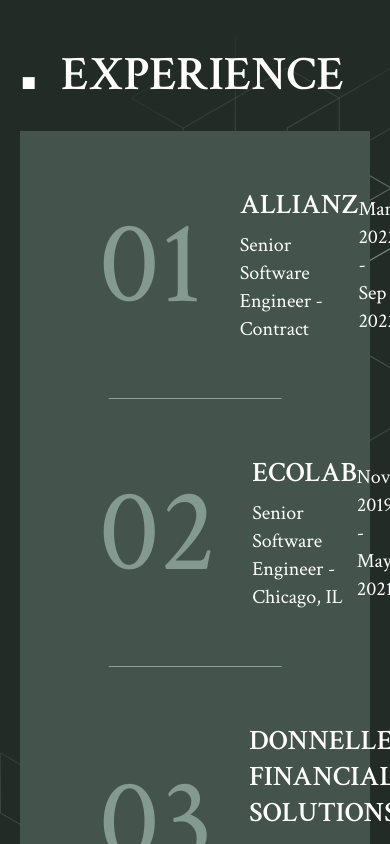
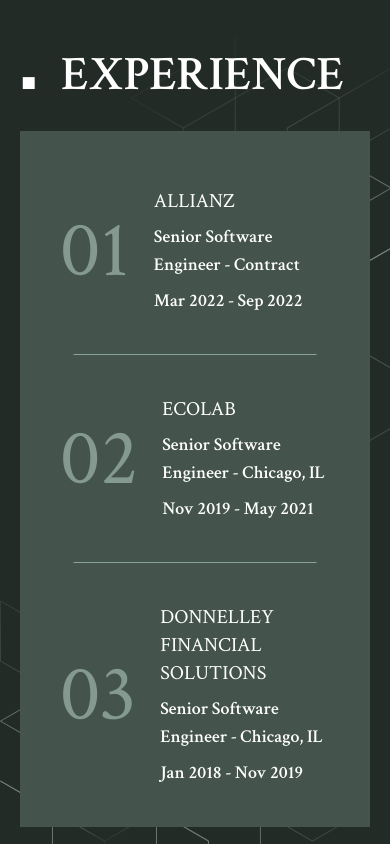
Before and after one commit to leodsan/portfolio-website, a Next.js app: page / in a window 390 px wide. Shown: the part 2360-3204 px from the top of the page. Built offline with nearby package versions, Linux system fonts and the light colour scheme.

Commit message:
create a responsive experience section

```diff
--- a/src/components/elements/InfoSection.js
+++ b/src/components/elements/InfoSection.js
@@ -49,8 +49,9 @@
             {
               "-ml-[var(--app-space)] px-[var(--app-space)]":
                 listPosition === "left",
-              "-mr-[var(--app-space)] px-[4.9375rem]": listPosition === "right",
-              "px-[4.9375rem]": listPosition === "center",
+              "-mr-[var(--app-space)] px-[4.9375rem] lg:px-12 2md:px-10":
+                listPosition === "right",
+              "px-[4.9375rem] lg:px-12 2md:px-10": listPosition === "center",
             }
           )}
         >
--- a/src/components/pages/home/Experience.js
+++ b/src/components/pages/home/Experience.js
@@ -15,15 +15,20 @@
       {items.map(({ id, title, link, date, subtitle }, index) => (
         <li
           key={id}
-          className="w-full relative [&:not(:last-child)]:mb-14 [&:not(:last-child)]:before:content-[''] [&:not(:last-child)]:before:w-[90%] [&:not(:last-child)]:before:h-[1px] [&:not(:last-child)]:before:bg-green-500 [&:not(:last-child)]:before:left-1/2 [&:not(:last-child)]:before:-translate-x-1/2 [&:not(:last-child)]:before:bottom-0 [&:not(:last-child)]:before:absolute"
+          className="w-full relative [&:not(:last-child)]:mb-14 md:[&:not(:last-child)]:mb-10 [&:not(:last-child)]:before:content-[''] [&:not(:last-child)]:before:w-[90%] [&:not(:last-child)]:before:h-[1px] [&:not(:last-child)]:before:bg-green-500 [&:not(:last-child)]:before:left-1/2 [&:not(:last-child)]:before:-translate-x-1/2 [&:not(:last-child)]:before:bottom-0 [&:not(:last-child)]:before:absolute"
         >
-          <Button target type="a" href={link} className="w-full pb-14 gap-9">
-            <span className="text-9xl text-text-3">
+          <Button
+            target
+            type="a"
+            href={link}
+            className="w-full pb-14 gap-9 md:gap-6 md:pb-10"
+          >
+            <span className="text-9xl lg:text-8xl sm:text-7xl text-text-3">
               {("0" + (index + 1)).slice(-2)}
             </span>
-            <div className="flex items-center justify-between flex-grow tp-h4">
-              <div className="flex flex-col gap-2 items-start">
-                <span className="tp-h1">{title}</span>
+            <div className="flex items-center justify-between gap-x-6  gap-y-2 flex-grow tp-h4 md:tp-h5 2md:flex-wrap">
+              <div className="flex flex-col gap-2 items-start 2md:w-full">
+                <span className="tp-h1 lg:tp-h2 md:tp-h4">{title}</span>
                 <span>{subtitle}</span>
               </div>
               <span>{date}</span>
--- a/tailwind.config.js
+++ b/tailwind.config.js
@@ -14,6 +14,9 @@
 
       lg: { max: "1023px" },
       // => @media (max-width: 1023px) { ... }
+
+      "2md": { max: "960px" },
+      // => @media (max-width: 960px) { ... }
 
       md: { max: "767px" },
       // => @media (max-width: 767px) { ... }
```
